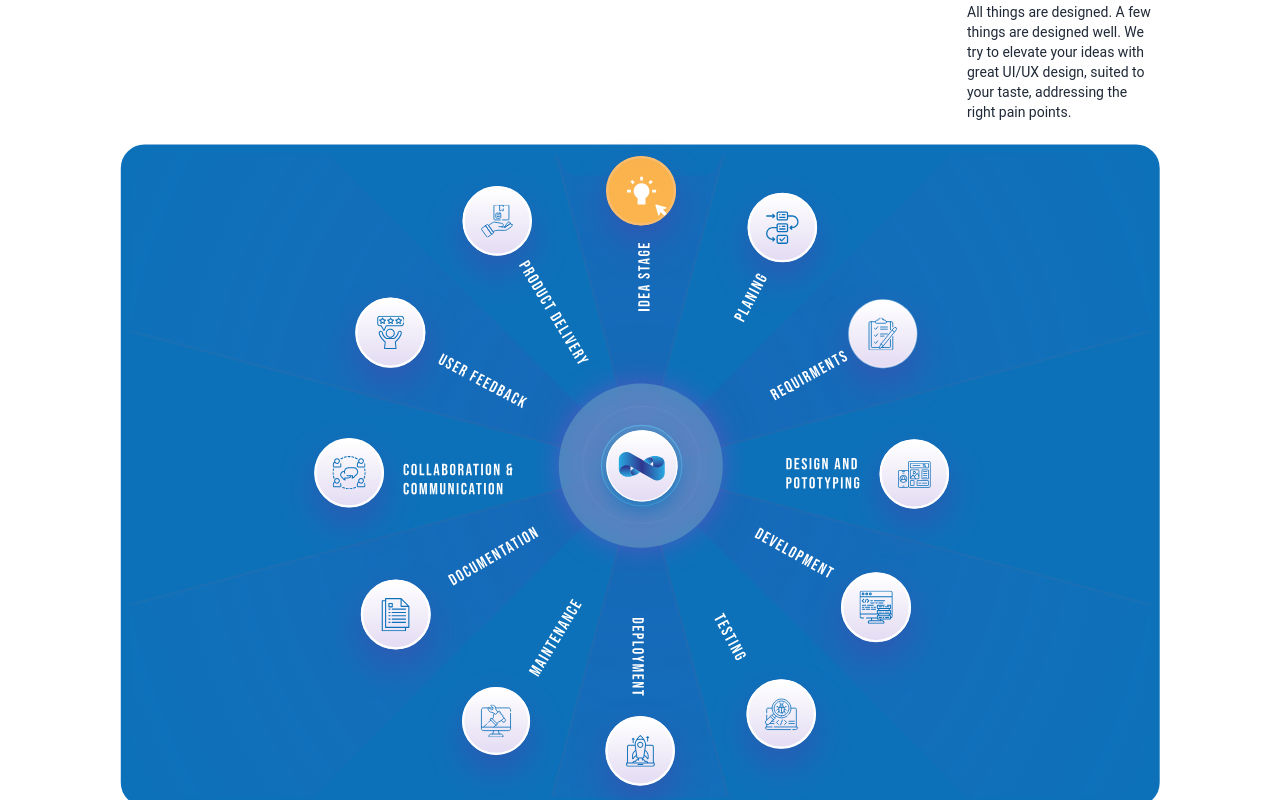
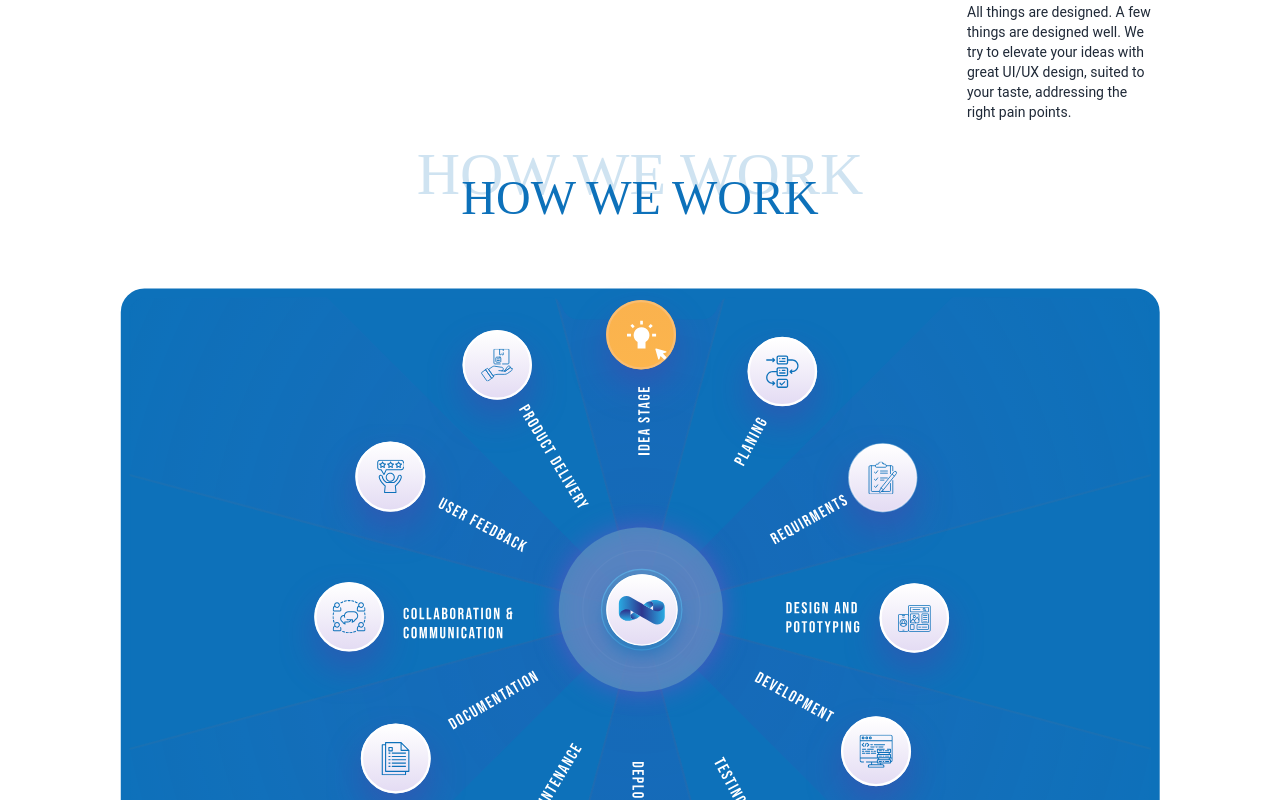
Before and after one commit to alamin-cse44/infineIT-client, a React (Vite) app: page / in a window 1280 px wide. Shown: the part 700-1500 px from the top of the page. Built offline with nearby package versions, Linux system fonts and the light colour scheme.

Commit message:
common headings are added

```diff
--- /dev/null
+++ b/src/common/Headings.jsx
@@ -0,0 +1,12 @@
+import './Headings.scss'
+
+const Headings = ({heading, blurHeading}) => {
+  return (
+    <div className='headings text-center'>
+      <p className='headings-blur lg:text-6xl sm:text-5xl'>{blurHeading}</p>
+      <p className='headings-bold lg:text-5xl sm:text-3xl lg:-mt-12 -mt-16'>{heading}</p>
+    </div>
+  )
+}
+
+export default Headings
--- /dev/null
+++ b/src/common/Headings.scss
@@ -0,0 +1,21 @@
+.headings {
+  &-blur {
+    color: rgba(13, 113, 186, 0.2);
+    font-family: Bebas Neue;
+    text-transform: uppercase;
+    // font-size: 80px;
+    font-style: normal;
+    font-weight: 400;
+    line-height: 72px; /* 90% */
+  }
+
+  &-bold {
+    color: #0d71ba;
+    font-family: Bebas Neue;
+    text-transform: uppercase;
+    // font-size: 48px;
+    font-style: normal;
+    font-weight: 400;
+    line-height: 72px;
+  }
+}
--- a/src/components/home/contact/Contact.jsx
+++ b/src/components/home/contact/Contact.jsx
@@ -4,13 +4,14 @@ import phoneIcon from "../../../assets/icons/phoneIcon.svg";
 import emailIcon from "../../../assets/icons/emailIcon.svg";
 
 import "./Contact.scss";
+import Headings from "../../../common/Headings";
 
 const Contact = () => {
   return (
-    <div className="mx-5">
-      <h2>contact page</h2>
+    <div className="mx-5 mt-[71px]">
+      <Headings heading="Let’s Have a Coffe" blurHeading="CONTACT"/>
       <div className="hero min-h-screen">
-        <div className="hero-content flex-col gap-[50px] lg:flex-row-reverse">
+        <div className="hero-content flex-col mt-12 gap-[50px] lg:flex-row-reverse">
           <img src={contactImg} className="w-[560px]" />
 
           <div className="card lg:w-[600px] w-[100%]">
--- a/src/components/home/faq/FAQ.jsx
+++ b/src/components/home/faq/FAQ.jsx
@@ -1,6 +1,7 @@
 import { useState } from "react";
 import { FaMinus, FaPlus } from "react-icons/fa";
 import "./FAQ.scss";
+import Headings from "../../../common/Headings";
 
 const FAQ = () => {
   const [show, setShow] = useState("one");
@@ -10,7 +11,7 @@ const FAQ = () => {
 
   return (
     <div className="mb-10 lg:mx-[140px] mx-5 mt-[170px]">
-      <h2 className="text-center">FAQ section</h2>
+      <Headings heading="FREQUENTLY ASKED QUESTIONS" blurHeading="FREQUENTLY ASKED QUESTIONS"/>
 
       <div className="flex flex-col gap-10 mt-12">
         <div className="faq-box p-10">
--- a/src/components/home/work-plan/WorkPlan.jsx
+++ b/src/components/home/work-plan/WorkPlan.jsx
@@ -1,10 +1,12 @@
 
 import workPlanImg from '../../../assets/images/workPlan.svg'
+import Headings from '../../../common/Headings'
 
 const WorkPlan = () => {
   return (
-    <div className="mx-5 flex justify-center">
-      <img src={workPlanImg} alt="" />
+    <div className="mx-5 flex flex-col justify-center">
+      <Headings heading="how we work" blurHeading="how we work"/>
+      <img className='mt-12' src={workPlanImg} alt="" />
     </div>
   )
 }
```
